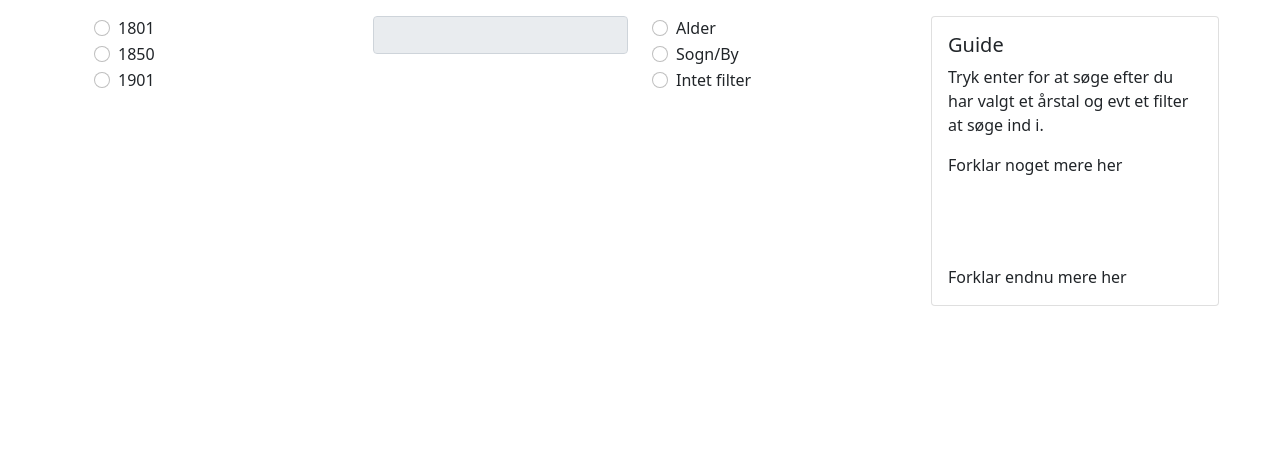
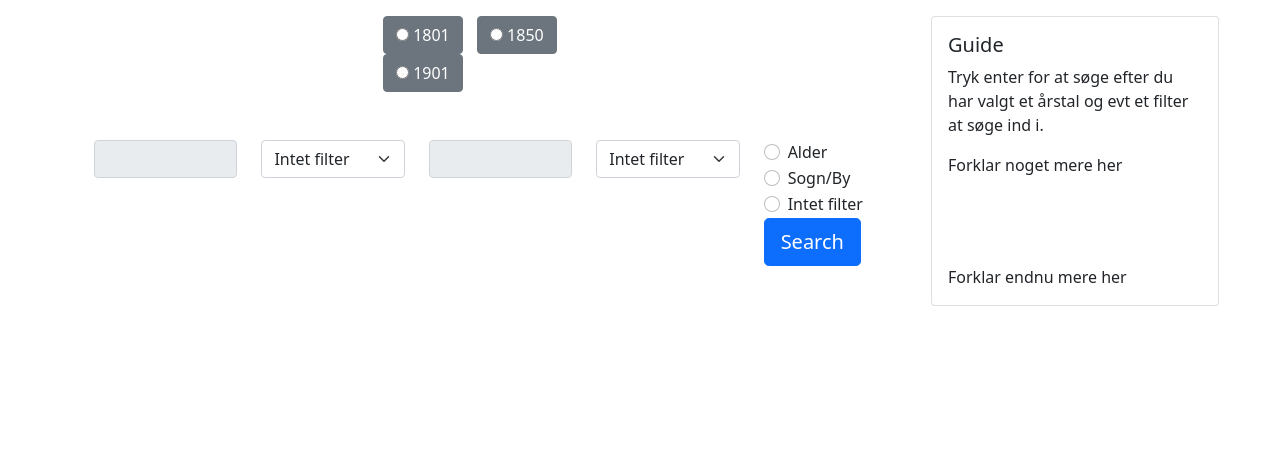
Before and after one commit to DatalogiForAlle/historie, a Django app: page /data/search/ in a window 1280 px wide. Shown: the part 56-521 px from the top of the page. Run offline with Django 4.2, Linux system fonts and the light colour scheme; parts of the project's set-up code (start-up, migrations or seed data) failed here and were passed over; some libraries are stand-ins or nearby versions.

Commit message:
cosmetic changes, added working search button, non-functional dropdowns

```diff
--- /dev/null
+++ b/static/css/search.css
@@ -0,0 +1,3 @@
+.year-option {
+    margin-left: 10px;
+}
--- a/templates/search.html
+++ b/templates/search.html
@@ -3,6 +3,11 @@
 {% load crispy_forms_tags %}
 {% load data_tags %}
 {% block title %}Search{% endblock title %}
+
+{% block extra_css %}
+<link rel="stylesheet" href="{% static 'css/search.css' %}">
+{% endblock extra_css %}
+
 {% block content %}
 
 <script src="{% static 'js/search.js' %}"></script>
@@ -14,29 +19,46 @@
 <div class="row">
   <div class="col-9">
     <form method="get">
-      <div class="row">
+
+      <!-- year options -->
+      <div class="row justify-content-center">
+        <div class="col-4">
+          <label class="btn btn-secondary year-option">
+            <input type="radio" name="year" id="1801" value="1801"> 1801
+          </label>
+          <label class="btn btn-secondary year-option">
+            <input type="radio" name="year" id="1850" value="1850"> 1850
+          </label>
+          <label class="btn btn-secondary year-option">
+            <input type="radio" name="year" id="1901" value="1901"> 1901
+          </label>
+        </div>
+      </div>
+      <!-- year options end -->
+
+      <!-- it is working -->
+
+      <!-- search fields  -->
+      <div class="row mt-5">
         <div class="col-sm">
-          <div class="form-check">
-            <input class="form-check-input" type="radio" name="year" id="1801" value="1801">
-            <label class="form-check-label" for="1801">
-              1801
-            </label>
-          </div>
-          <div class="form-check">
-            <input class="form-check-input" type="radio" name="year" id="1850" value="1850" required>
-            <label class="form-check-label" for="1850">
-              1850
-            </label>
-          </div>
-          <div class="form-check">
-            <input class="form-check-input" type="radio" name="year" id="1901" value="1901">
-            <label class="form-check-label" for="1901">
-              1901
-            </label>
-          </div>
+          <input class="form-control" name="q" id="id_q" required readonly>
         </div>
         <div class="col-sm">
-          <input class="form-control" name="q" id="id_q" required readonly>
+          <select class="form-select" aria-label="Default select example">
+            <option id="nofilter" selected>Intet filter</option>
+            <option value="age" id="age">Alder</option>
+            <option value="city">Sogn/By</option>
+          </select>
+        </div>
+        <div class="col-sm">
+          <input class="form-control" name="q2" id="id_q2" required readonly>
+        </div>
+        <div class="col-sm">
+          <select class="form-select" aria-label="Default select example">
+            <option id="nofilter" selected>Intet filter</option>
+            <option value="age" id="age2">Alder</option>
+            <option value="city2">Sogn/By</option>
+          </select>
         </div>
         <div class="col-sm">
           <div class="form-check">
@@ -57,8 +79,11 @@
               Intet filter
             </label>
           </div>
+          <button type="submit" class="btn btn-primary btn-lg mb-2">Search</button>
         </div>
       </div>
+      <!-- search fields end -->
+
     </form>
 
     <div class="row">
```
